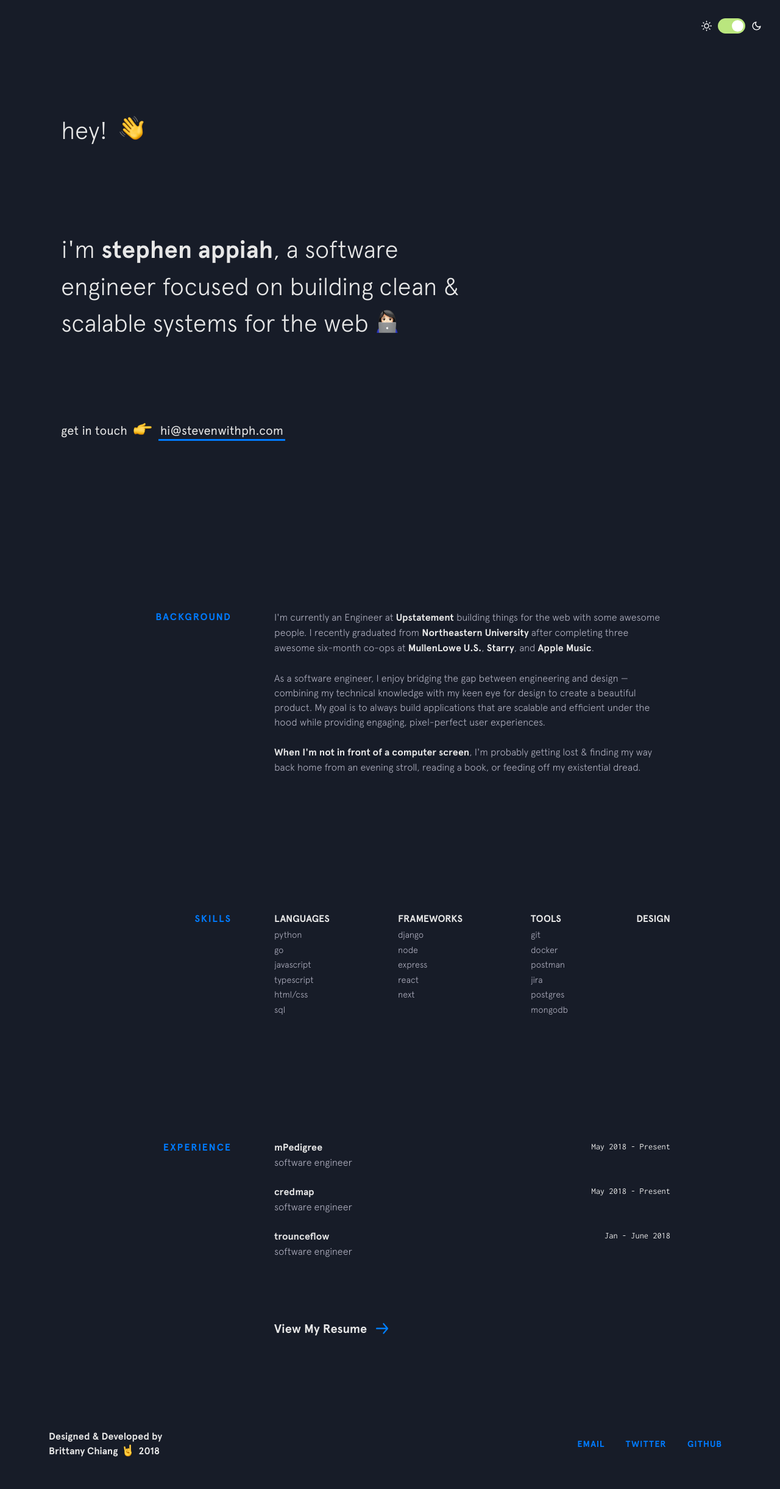
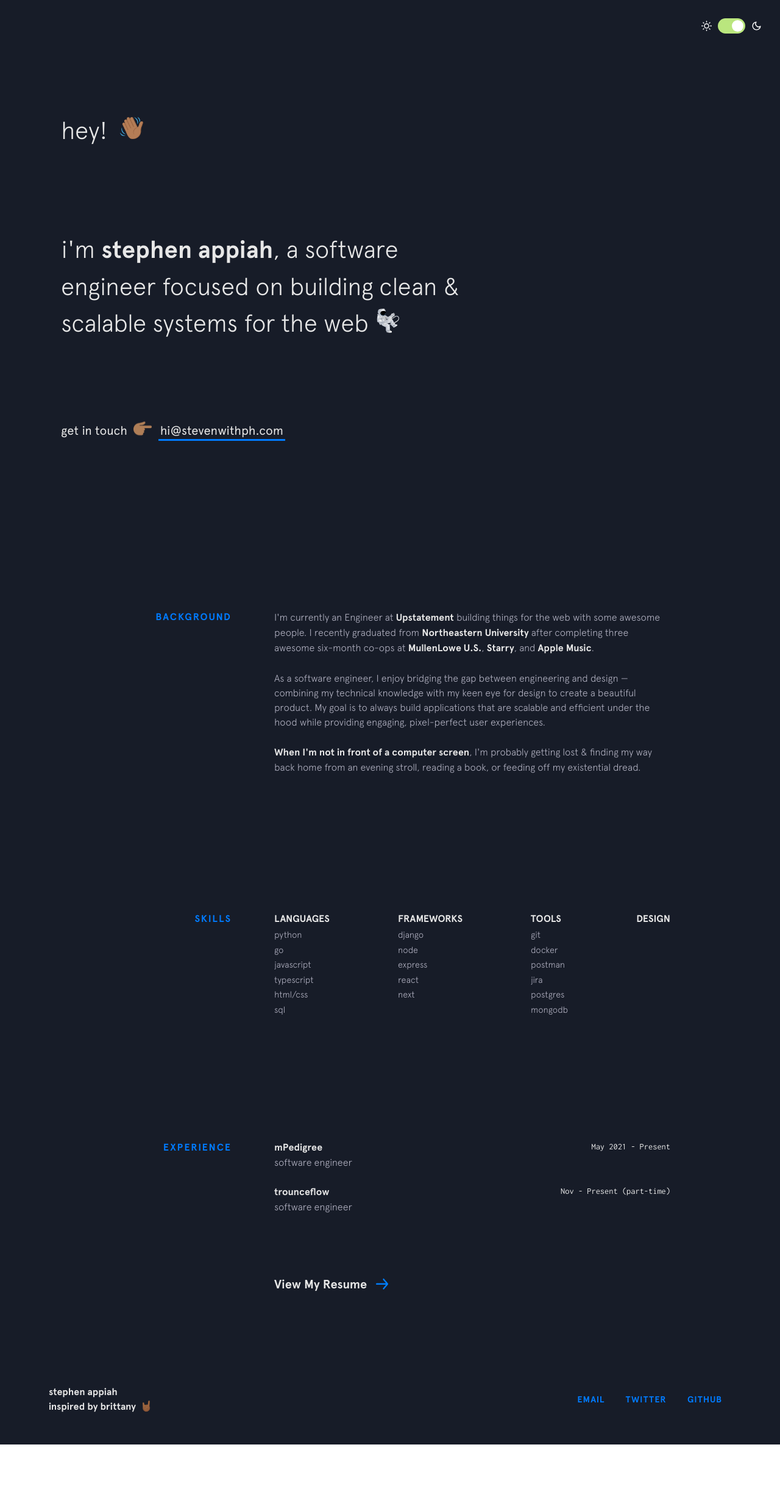
Before and after one commit to stephappiah/portfolio, a Jekyll site: the page built from index.html, in a window 1280 px wide. Shown: the whole page at 61% size. Built offline with Jekyll 4.4.1, drawn with Linux system fonts in a browser that asks for light colours; nearby versions of some CDN libraries; after the commit the page ends 2369 px from its top, so only the background shows below that.

Commit message:
some edits #1

```diff
--- a/_data/experience.yml
+++ b/_data/experience.yml
@@ -1,14 +1,9 @@
 - company: mPedigree
-  url: https://www.upstatement.com/
-  time: May 2018 - Present
-  position: software engineer
-
-- company: credmap
-  url: https://www.upstatement.com/
-  time: May 2018 - Present
+  url: https://www.mpedigree.com/
+  time: May 2021 - Present
   position: software engineer
 
 - company: trounceflow
   url: https://wp.trounceflow.com/
-  time: Jan - June 2018
+  time: Nov - Present (part-time)
   position: software engineer
--- a/_includes/footer.html
+++ b/_includes/footer.html
@@ -1,12 +1,12 @@
 <footer class="footer">
   <div class="footer__copyright">
     <div class="top">
-      <span>Designed &amp; Developed by</span>
+      <span>stephen appiah</span>
     </div>
     <div class="bottom">
-      <span>Brittany Chiang</span>
+      <span>inspired by brittany</span>
       <img class="emoji" src="{{site.baseurl}}/img/emojis/rockon.png" alt="emoji">
-      <span>2018</span>
+      <!-- <span>2018</span> -->
     </div>
   </div>
   <div class="footer__links">
--- a/_includes/top-button.html
+++ b/_includes/top-button.html
@@ -1,3 +1,3 @@
 <button id="top-button">
-  <img src="{{site.baseurl}}/img/emojis/pointing-up.png" alt="">
+  <img src="{{site.baseurl}}/img/emojis/up.png" alt="">
 </button>
```
Also changed, not shown: css/main.css, img/emojis/astro.png (added), img/emojis/right.png (added), img/emojis/rockon.png, img/emojis/up.png (added), img/emojis/wavy.png (added).
